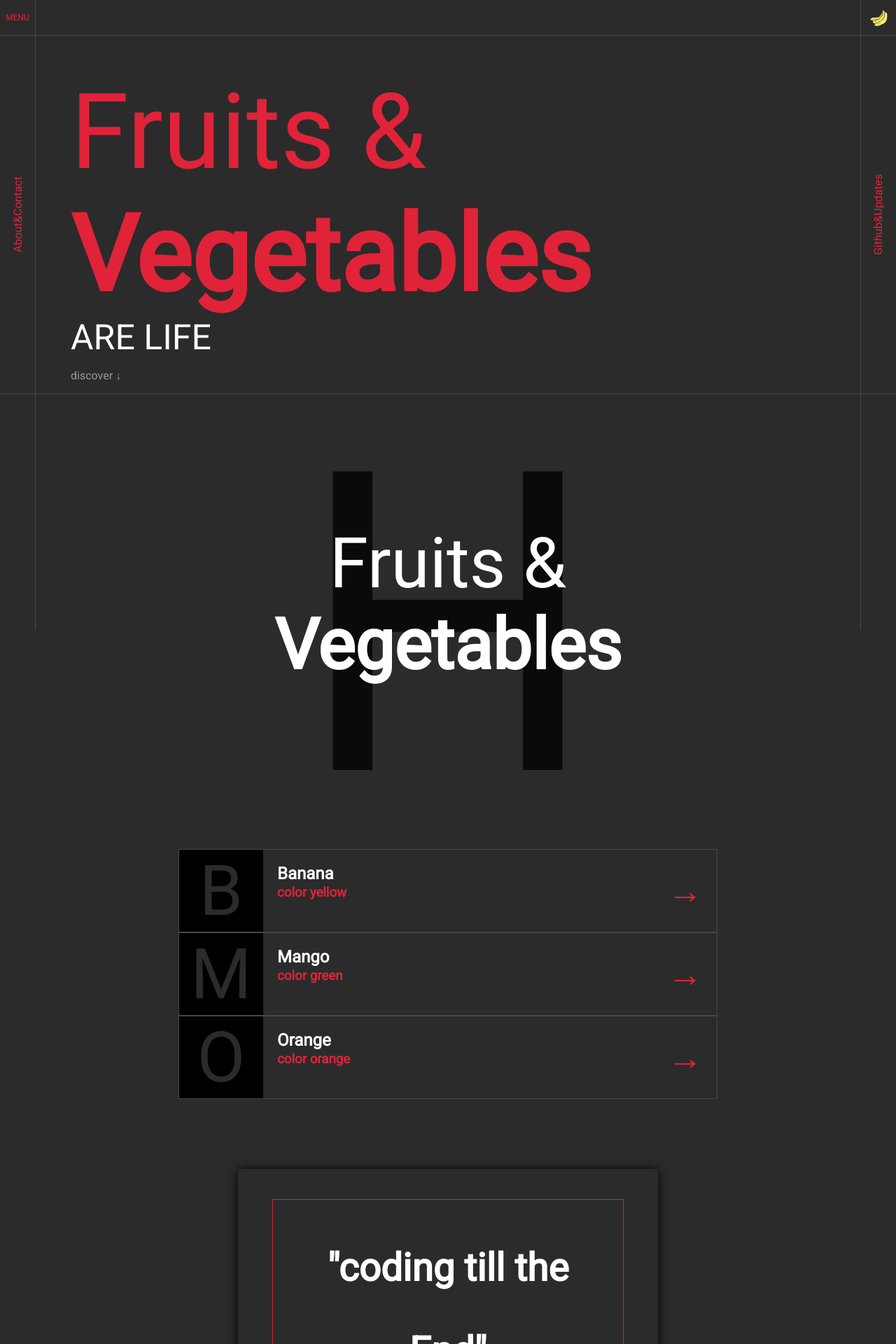
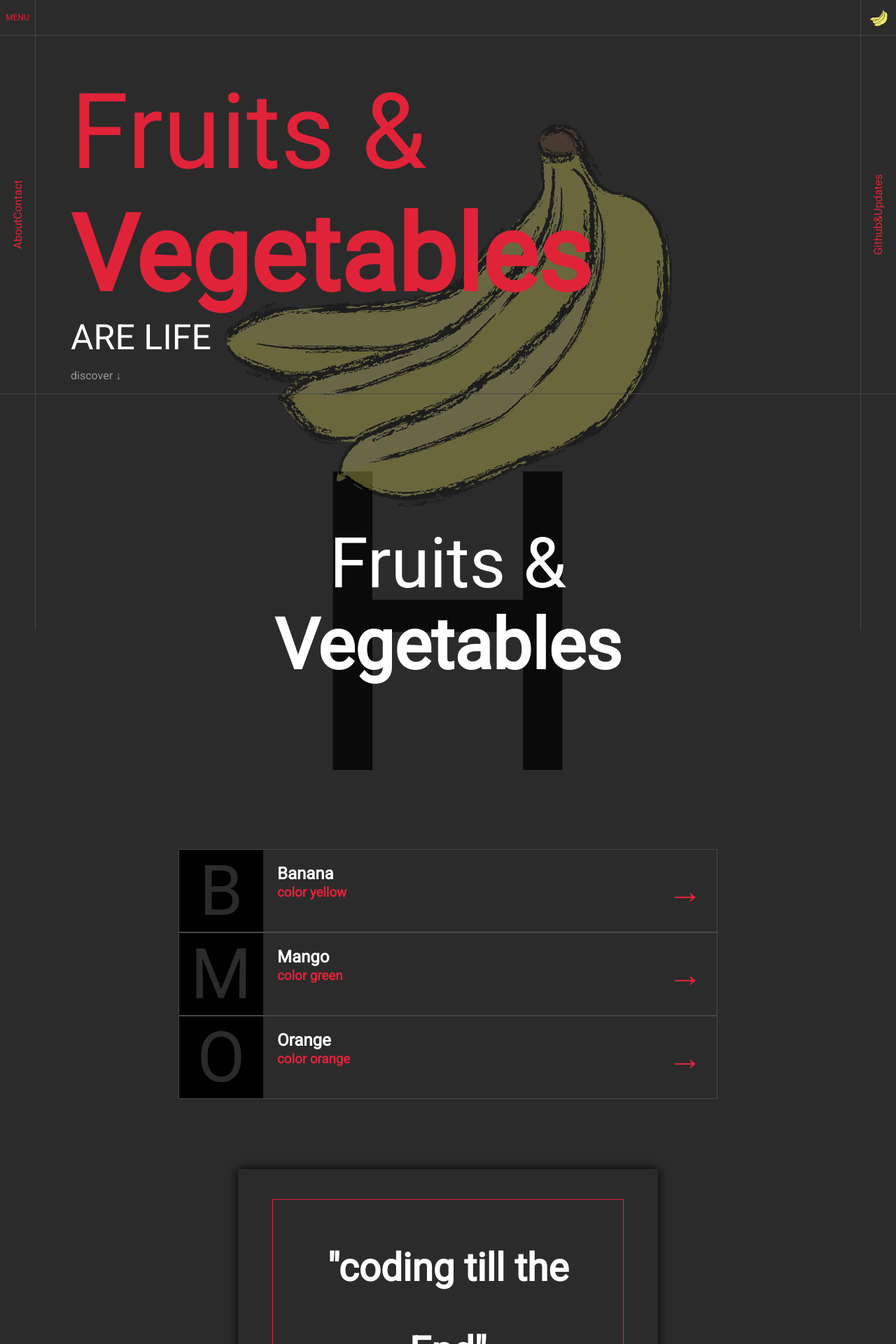
Before and after one commit to colorlessenergy/fruitsandvegetables, a Jekyll site: the page built from index.html, in a window 1280 px wide. Shown: the top 1920 px of the page at 70% size. Built offline with Jekyll 4.4.1, drawn with Linux system fonts in a browser that asks for light colours.

Commit message:
added background pictures changed opacity

```diff
--- a/index.html
+++ b/index.html
@@ -14,7 +14,7 @@
     </div>
     <div class="main-content">
       <div class="m">
-        <p>About&Contact</p>
+        <p>AboutContact</p>
       </div>
       <div class="about">
         <p class="fruits">Fruits &</p>
--- a/main.css
+++ b/main.css
@@ -16,20 +16,52 @@
   text-align: center;
 }
 
-.Banana:hover {
-  background-image: url("images/banana.jpg")
+.Banana:hover::after {
+  background-image: url("images/banana.jpg");
+  background-position: center;
+  background-repeat: no-repeat;
+  background-size: cover;
+  content: "";
+  opacity: 0.3;
+  top: 0;
+  left: 0;
+  bottom: 0;
+  right: 0;
+  position: absolute;
+  z-index: -1;
 }
 
-.Orange:hover {
-  background-image: url("images/orange.jpg")
+.Orange:hover::after {
+  background-image: url("images/orange.jpg");
+  background-position: center;
+  background-repeat: no-repeat;
+  content: "";
+  opacity: .9;
+  top: 0;
+  left: 0;
+  bottom: 0;
+  right: 0;
+  position: absolute;
+  z-index: -1;
 }
 
-.Mango:hover {
-  background-image: url("images/mango.jpg")
+.Mango:hover::after {
+  background-image: url("images/mango.jpg");
+  background-position: center;
+  background-repeat: no-repeat;
+  background-size: cover;
+  content: "";
+  opacity: 0.3;
+  top: 0;
+  left: 0;
+  bottom: 0;
+  right: 0;
+  position: absolute;
+  z-index: -1;
 }
 
 .Banana, .Orange, .Mango {
-  background-position: center;
+
   position: relative;
   z-index: 101;
 }
@@ -136,6 +168,20 @@
   flex-direction: column;
 }
 
+.main::before {
+  background-image: url("images/favicon.png");
+  background-position: center;
+  background-repeat: no-repeat;
+  content: "";
+  opacity: 0.3;
+  top: 0;
+  left: 0;
+  bottom: 0;
+  right: 0;
+  position: absolute;
+  z-index: 1;
+}
+
 .main .nav {
   border-bottom: #474747 1px solid;
   display: flex;
@@ -171,6 +217,7 @@
   display: flex;
   justify-content: space-between;
   height: 512px;
+  z-index: 100;
 }
 
 .main-content .about {
```
Also changed, not shown: 2 other files.
